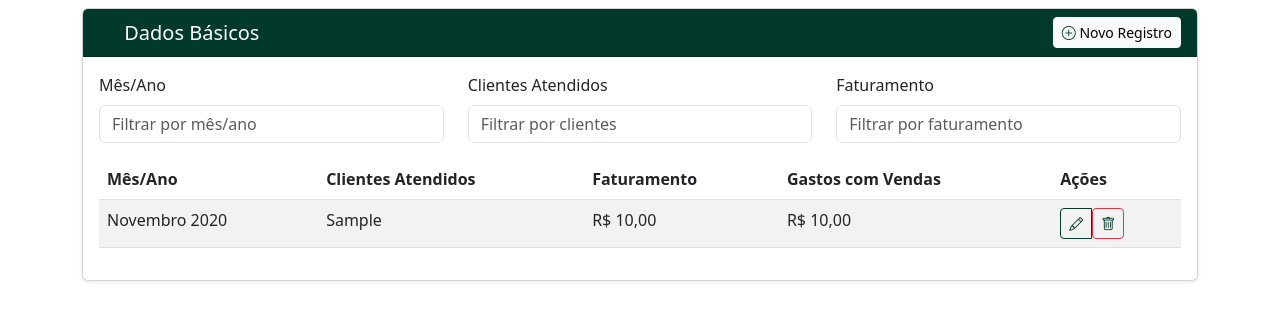
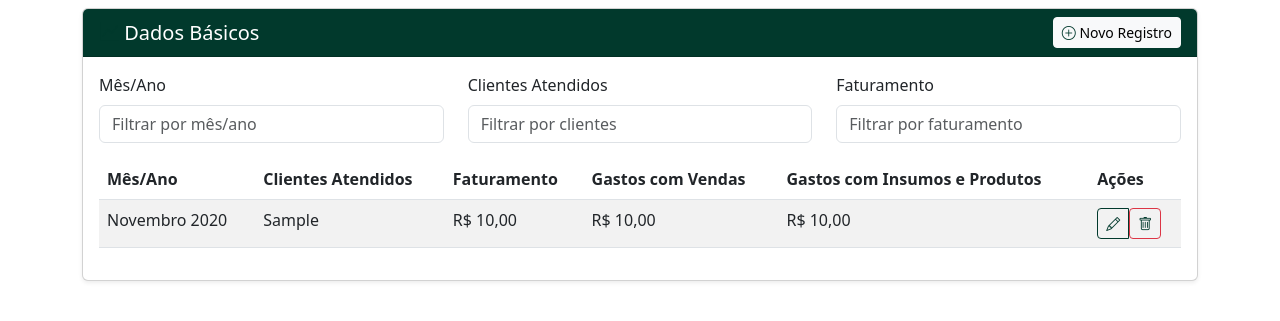
Before and after one commit to wolfxweb/appGetUp, a FastAPI app: template app/templates/basic_data.html in a window 1280 px wide. Shown: the part 62-383 px from the top of the page. Run offline with FastAPI, Linux system fonts and the light colour scheme; the template is opened without the code that fills it: most values are stand-ins (such as "Sample title", 1, 10 or a date in 2020).

Commit message:
dados basicos tabela

```diff
--- a/app/templates/basic_data.html
+++ b/app/templates/basic_data.html
@@ -65,6 +65,7 @@ content %} {% with active_page='basic_data' %} {% include
                   <th>Clientes Atendidos</th>
                   <th>Faturamento</th>
                   <th>Gastos com Vendas</th>
+                  <th>Gastos com Insumos e Produtos</th>
                   {% if user.activity_type == 'Serviços' %}
                   <th>Pró-labore</th>
                   <th>Demais Custos Fixos</th>
@@ -89,13 +90,14 @@ content %} {% with active_page='basic_data' %} {% include
                   <td>{{ data.clients_served }}</td>
                   <td>R$ {{ "{:,.2f}".format(data.sales_revenue).replace(",", "X").replace(".", ",").replace("X", ".") }}</td>
                   <td>R$ {{ "{:,.2f}".format(data.sales_expenses).replace(",", "X").replace(".", ",").replace("X", ".") }}</td>
+                  <td>R$ {{ "{:,.2f}".format(data.input_product_expenses).replace(",", "X").replace(".", ",").replace("X", ".") }}</td>
                   {% if user.activity_type == 'Serviços' %}
                   <td>
                     R$ {{ "{:,.2f}".format(data.pro_labore).replace(",", "X").replace(".", ",").replace("X", ".") if data.pro_labore is not none else 'N/A' }}
                   </td>
                   <td>R$ {{ "{:,.2f}".format(data.other_fixed_costs).replace(",", "X").replace(".", ",").replace("X", ".") if data.other_fixed_costs is not none else 'N/A' }}</td>
                   <td>
-                    {{ data.work_hours_per_week if data.work_hours_per_week is not none else 'N/A' }}
+                    {{ "%.0f"|format(data.work_hours_per_week) if data.work_hours_per_week is not none else 'N/A' }}
                   </td>
                   <td>
                     {{ "%.0f"|format(data.ideal_service_profit_margin) if data.ideal_service_profit_margin is not none else 'N/A' }}%
```
Also changed, not shown: 1 other file.
